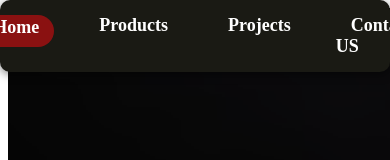
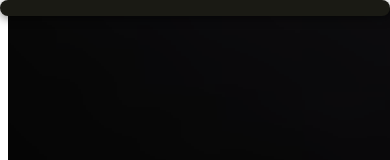
Before and after one commit to Salma-00-khaled/ESSC, a React (Create React App) app: page /Contact in a window 390 px wide. Shown: the top 160 px of the page. Built offline with nearby package versions, Linux system fonts and the light colour scheme.

Commit message:
Updated files

```diff
--- a/src/assets/CSS-Files/Nav.css
+++ b/src/assets/CSS-Files/Nav.css
@@ -1,6 +1,5 @@
-/* Navbar Container */
+/* 🔥 Navbar Container */
 .navbar {
-
   background-color: #1a1a14;
   padding: 15px 0;
   width: 100%;
@@ -10,48 +9,135 @@
   z-index: 1000;
   box-shadow: 0 2px 10px rgba(0, 0, 0, 0.5);
   border-radius: 10px;
+  display: flex;
+  justify-content: center;
+  align-items: center;
 }
 
-/* Navbar List */
+/* 🔥 Navbar List */
 .nav-links {
   display: flex;
   justify-content: center;
+  align-items: center;
   list-style: none;
   padding: 0;
   margin: 0;
 }
 
-/* Navbar Items */
+/* 🔥 Navbar Items */
 .nav-links li {
   margin: 0 15px;
   font-size: 16px;
   font-weight: bold;
 }
 
+/* 🔥 Navbar Links */
 .nav-links a,
 .nav-links button {
   text-decoration: none;
   color: white;
   padding: 10px 15px;
   border: none;
-
   font-size: large;
   font-weight: bold;
   font-style: normal;
+  transition: color 0.3s ease-in-out;
 }
 
-/* Active (Selected) Menu Item */
+/* 🔥 Active (Selected) Menu Item */
 .nav-links .active {
   background-color: #8a1111;
   border-radius: 40px;
- width: 80px;
- height: 30px;
- padding-top: 2px;
+  padding: 5px 15px;
+  display: inline-block;
+  text-align: center;
 }
 
-/* Hover Effects */
+/* 🔥 Hover Effects */
 .nav-links a:hover,
 .nav-links button:hover {
   color: rgb(110, 98, 4);
+}
 
+/* 🔥 RESPONSIVE DESIGN */
+
+/* Tablet View */
+@media (max-width: 1024px) {
+  .navbar {
+      padding: 12px 0;
   }
+
+  .nav-links {
+      gap: 10px;
+  }
+
+  .nav-links li {
+      margin: 0 10px;
+      font-size: 14px;
+  }
+
+  .nav-links a,
+  .nav-links button {
+      font-size: medium;
+      padding: 8px 12px;
+  }
+
+  .nav-links .active {
+      width: auto;
+      height: auto;
+  }
+}
+
+/* Mobile View */
+@media (max-width: 768px) {
+  .navbar {
+      padding: 10px 0;
+      display: flex;
+      justify-content: space-between;
+      padding: 10px 20px;
+  }
+
+  .nav-links {
+      flex-direction: column;
+      position: absolute;
+      top: 100%;
+      left: 0;
+      width: 100%;
+      background: #1a1a14;
+      text-align: center;
+      padding: 15px 0;
+      display: none; /* Hidden by default */
+  }
+
+  .nav-links.show {
+      display: flex;
+  }
+
+  .nav-links li {
+      margin: 10px 0;
+  }
+
+  .nav-links a,
+  .nav-links button {
+      display: block;
+      padding: 10px 0;
+  }
+}
+
+/* Extra Small Screens */
+@media (max-width: 480px) {
+  .navbar {
+      padding: 8px 0;
+  }
+
+  .nav-links li {
+      margin: 8px 0;
+      font-size: 14px;
+  }
+
+  .nav-links a,
+  .nav-links button {
+      font-size: small;
+      padding: 6px 10px;
+  }
+}
```
Lines whose indentation alone changed are shown as unchanged.
